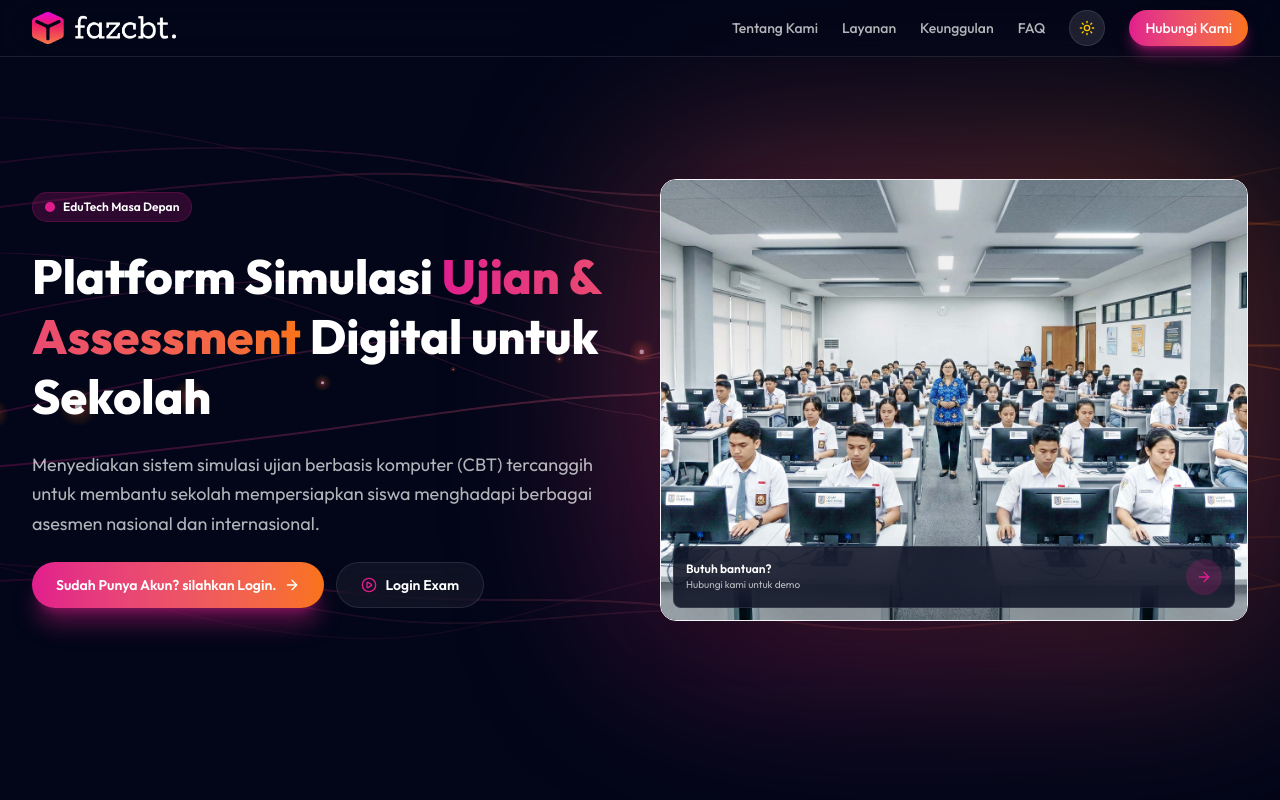
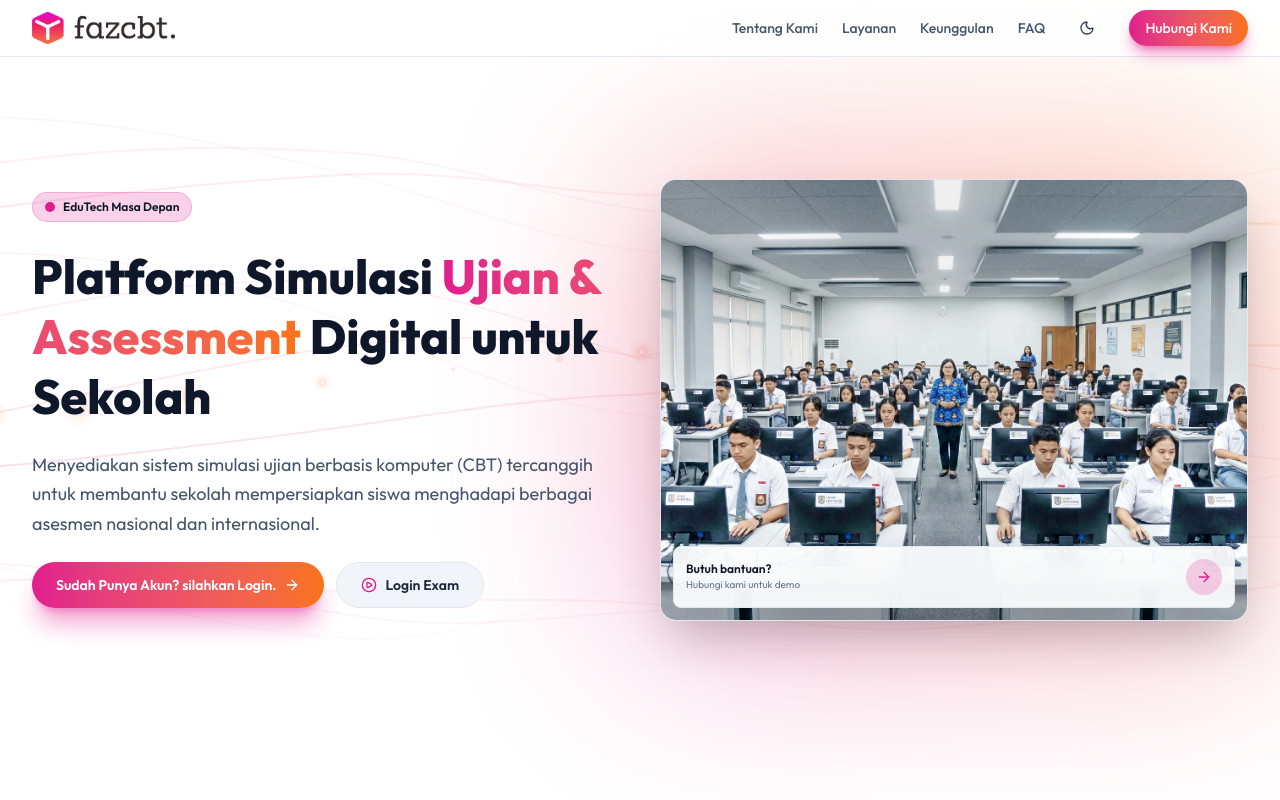
Before and after one commit to rlaarlo/faz-cyberautics, a Next.js app: page / in a window 1280 px wide. Shown: the top 800 px of the page. Built offline with nearby package versions, Linux system fonts and the light colour scheme.

Commit message:
Auto-detect system theme preference

```diff
--- a/src/components/ThemeProvider.tsx
+++ b/src/components/ThemeProvider.tsx
@@ -24,6 +24,9 @@ export default function ThemeProvider({ children }: { children: React.ReactNode
     const stored = localStorage.getItem("theme") as Theme | null;
     if (stored === "light" || stored === "dark") {
       setTheme(stored);
+    } else {
+      const prefersDark = window.matchMedia("(prefers-color-scheme: dark)").matches;
+      setTheme(prefersDark ? "dark" : "light");
     }
     setMounted(true);
   }, []);
@@ -35,6 +38,17 @@ export default function ThemeProvider({ children }: { children: React.ReactNode
     root.classList.add(theme);
     localStorage.setItem("theme", theme);
   }, [theme, mounted]);
+
+  useEffect(() => {
+    const mediaQuery = window.matchMedia("(prefers-color-scheme: dark)");
+    const handleChange = (e: MediaQueryListEvent) => {
+      if (!localStorage.getItem("theme")) {
+        setTheme(e.matches ? "dark" : "light");
+      }
+    };
+    mediaQuery.addEventListener("change", handleChange);
+    return () => mediaQuery.removeEventListener("change", handleChange);
+  }, []);
 
   const toggleTheme = () => {
     setTheme((prev) => (prev === "dark" ? "light" : "dark"));
```
